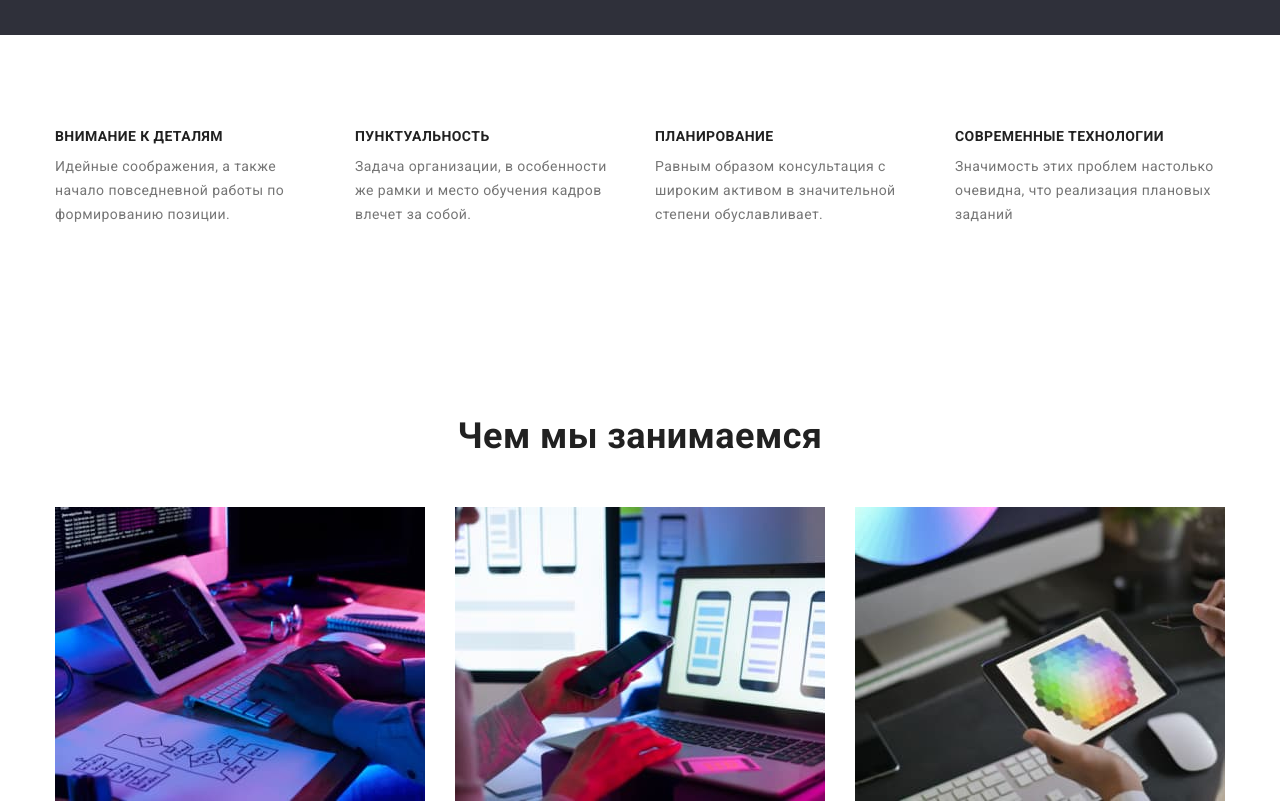
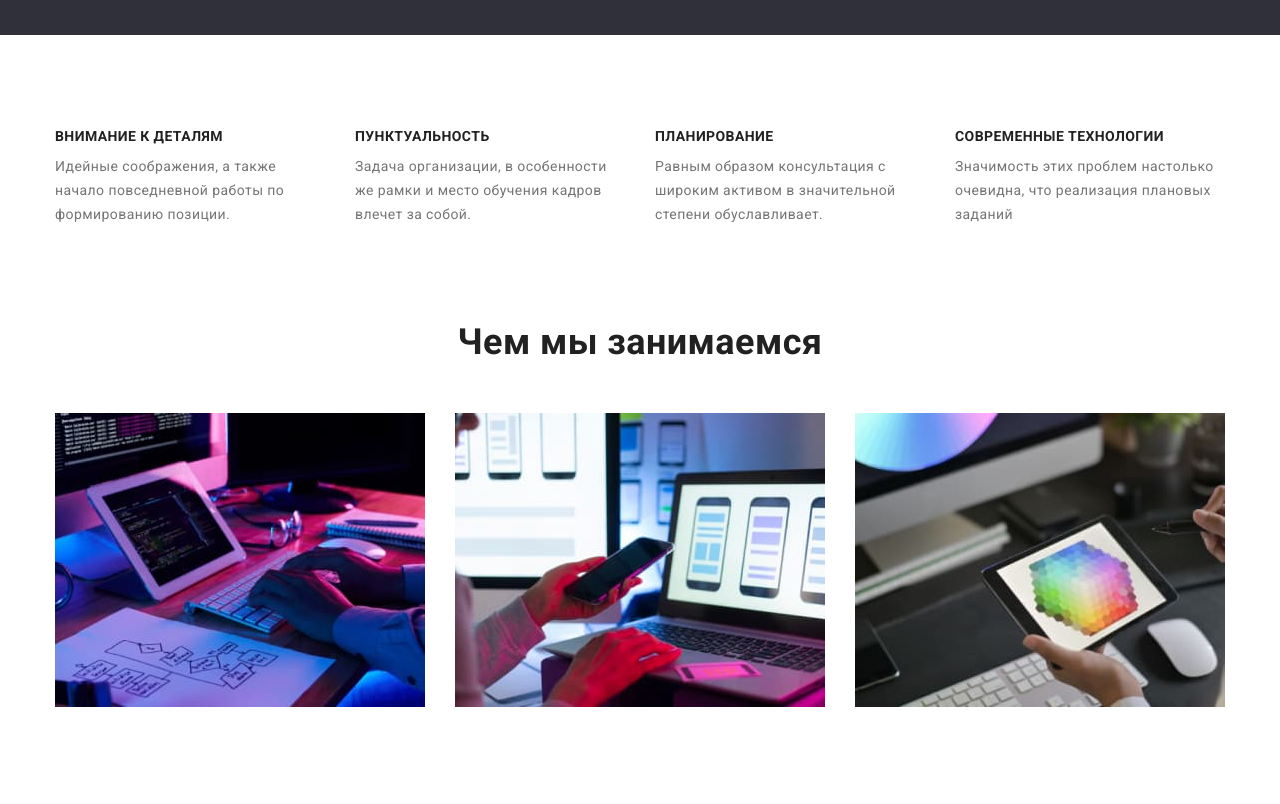
Before and after one commit to StanislavKuchma/goit-markup-hw-03, a plain HTML site: page index.html in a window 1280 px wide. Shown: the part 660-1464 px from the top of the page. Drawn offline with nearby package versions, Linux system fonts and the light colour scheme.

Commit message:
Исправил падинги

```diff
--- a/css/styles.css
+++ b/css/styles.css
@@ -50,6 +50,10 @@ header {
 }
 .link {
   text-decoration: none;
+}
+.section {
+  padding-top: 94px;
+  padding-bottom: 94px;
 }
 /*навигация*/
 .site-nav .link {
@@ -122,12 +126,11 @@ header {
   display: flex;
   flex-direction: column;
   align-items: center;
-  padding-bottom: 94px;
 }
-.our-benefits {
+/* .our-benefits {
   padding-bottom: 94px;
   padding-top: 94px;
-}
+} */
 .hero-title {
   color: var(--text--color--white);
   font-weight: 900;
@@ -172,8 +175,7 @@ header {
   margin-left: 30px;
 }
 .our-directions {
-  padding-top: 94px;
-  padding-bottom: 94px;
+  padding-top: 0px;
 }
 
 .directions {
@@ -194,10 +196,10 @@ header {
   font-size: 16px;
   line-height: 1.19;
 }
-.our-professionals {
+/* .our-professionals {
   padding-bottom: 94px;
   padding-top: 94px;
-}
+} */
 
 .professionals-card {
   text-align: center;
@@ -325,10 +327,10 @@ header {
   margin-bottom: 34px;
 }
 
-.portfolio-cards {
+/* .portfolio-cards {
   padding-top: 94px;
   padding-bottom: 94px;
-}
+} */
 
 .projects p {
   color: var(--primary--text--color);
--- a/index.html
+++ b/index.html
@@ -61,8 +61,8 @@
                 </ul>
                 </div>
             </section>
-            <section class="section"><!--Секция чем занимаемся-->
-                <div class="conteiner our-directions">
+            <section class="section our-directions"><!--Секция чем занимаемся-->
+                <div class="conteiner">
                 <h2 class="section-title">Чем мы занимаемся</h2>
                 <ul class=" directions list">
                     <li class="directions-item">
```
